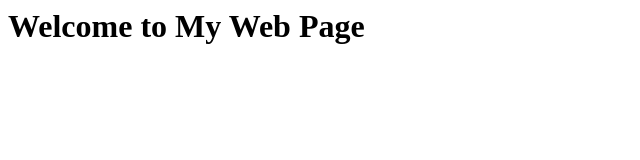
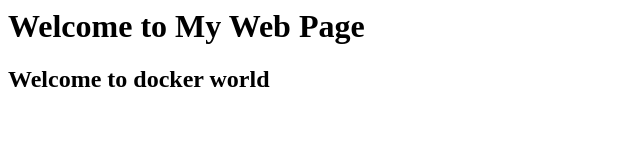
Before and after one commit to Mdsaihan21/devop, a plain HTML site: page index.html in a window 1280 px wide. Shown: the whole page, without its empty margins (0-640 px from the left). Drawn offline with Linux system fonts and the light colour scheme.

Commit message:
all requirement

```diff
--- a/index.html
+++ b/index.html
@@ -4,5 +4,6 @@
     </head>
     <body>
         <h1>Welcome to My Web Page</h1>
+        <h2>Welcome to docker world</h2>
     </body>
 </html>
```
Also changed, not shown: requirement.txt (added), 1 other file.
